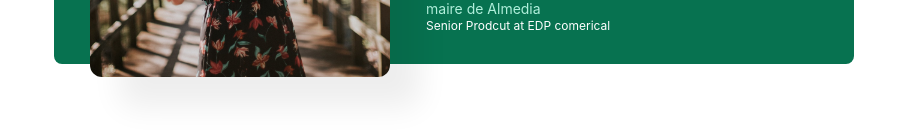
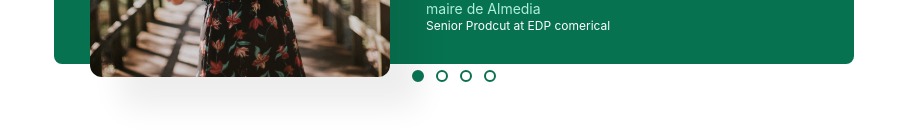
Before and after one commit to Prateekcodi/part-3, a plain HTML site: page 02-file.html in a window 1280 px wide. Shown: the part 310-446 px from the top of the page, without its empty margins (186-1093 px from the left). Drawn offline with Linux system fonts and the light colour scheme.

Commit message:
second project done

```diff
--- a/02-file.html
+++ b/02-file.html
@@ -30,7 +30,12 @@
 
 
     </button>
-
+    <div class="dots">
+      <button class="dot">&nbsp;</button>
+      <button class="dot">&nbsp;</button>
+      <button class="dot">&nbsp;</button>
+      <button class="dot">&nbsp;</button>
+    </div>
   </div>
 
 </body>
--- a/02-style.css
+++ b/02-style.css
@@ -98,3 +98,24 @@ img{
   box-shadow: 0px 12px 10px rgba(0, 0, 0, 0);
 
 }
+.dots{
+ position: absolute;
+ left: 50%;
+ transform: translate(-50%,150%);
+ bottom: 0;
+ display: flex;
+ gap: 12px;
+
+}
+.dot{
+  height: 12px;
+  width: 12px;
+  background-color: #fff;
+  border-radius: 50%;
+
+  cursor: pointer;
+  border: 2px solid #0c7050;
+}
+.dot:first-child{
+  background-color: #077250;
+}
```
